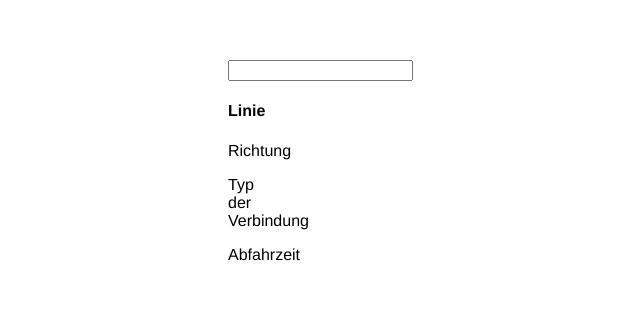
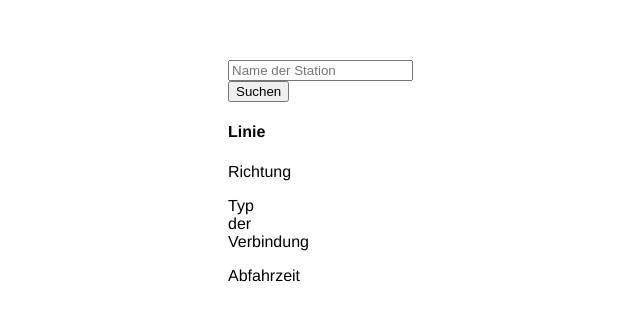
Before and after one commit to Dawinartor/traffinfn-app, a React (Create React App) app: page / in a window 1280 px wide. Shown: the part 580-900 px from the top of the page, without its empty margins (412-1052 px from the left). Built offline with nearby package versions, Linux system fonts and the light colour scheme.

Commit message:
Add default application elements

```diff
--- a/src/App.js
+++ b/src/App.js
@@ -6,7 +6,8 @@ class App extends React.Component {
     render() {
         return (
             <div className="App">
-                <input className="station-input"></input>
+                <input className="station-input" placeholder="Name der Station"></input>
+                <button className="search">Suchen</button>
                 <TrafficInformation />
             </div>
         );
--- a/src/trafficInformation.js
+++ b/src/trafficInformation.js
@@ -9,7 +9,7 @@ class TrafficInformation extends React.Component {
                 <h4 className="line">Linie</h4>
                 {/* Verbindungsname */}
                 <p className="destination-direction">Richtung</p>
-                {/* Typ: S-Bahn oder Bus */}
+                {/* Typ: Bahn oder Bus */}
                 <p className="type">Typ der Verbindung</p>
                 {/* Ankunftszeit */}
                 <p className="time">Abfahrzeit</p>
```
